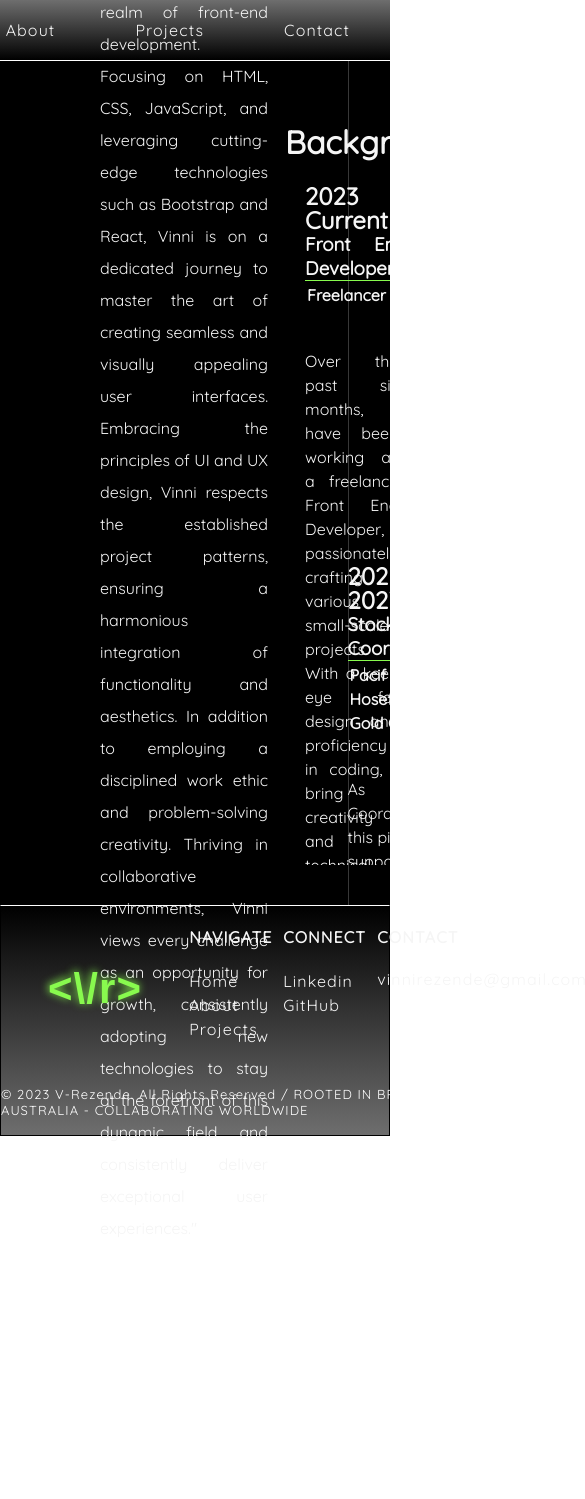
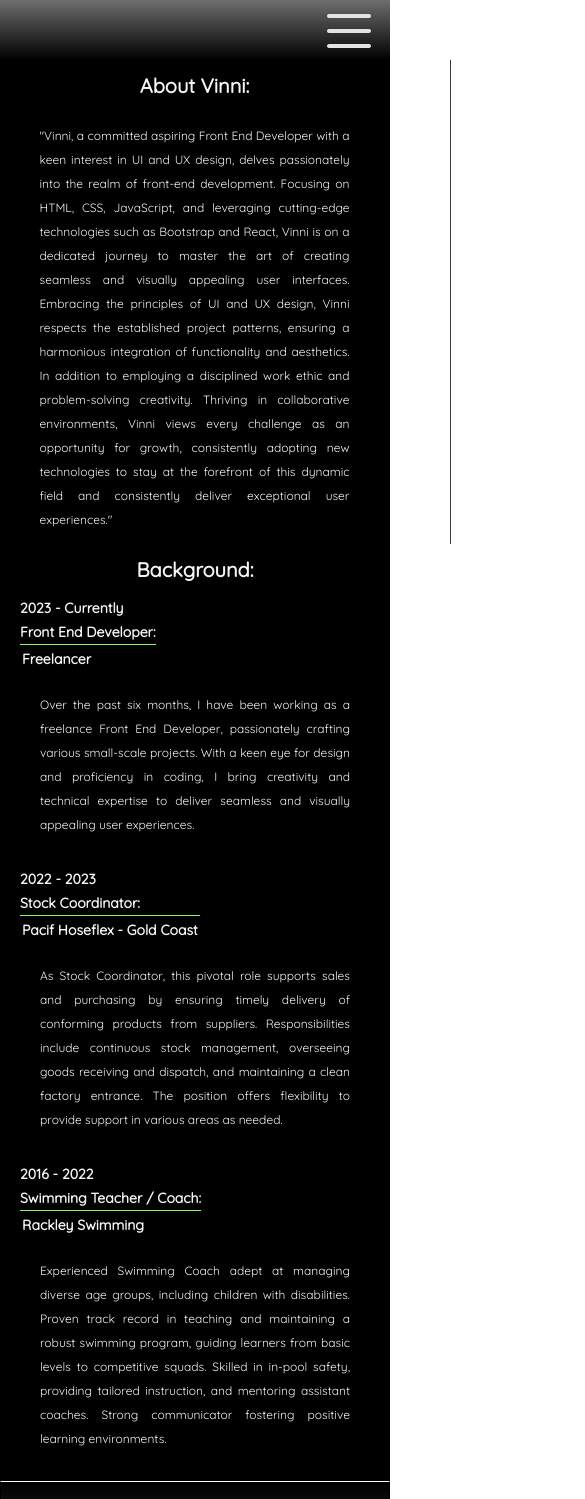
Before and after one commit to V-Rezende/V-Rezende-Portfolio, a React (Vite) app: page /about in a window 390 px wide. Shown: the top 1499 px of the page, 585 px wide, since content can reach past the window. Before the commit the page ends 1244 px from the top, so only its background shows below. Built offline with nearby package versions, Linux system fonts and the light colour scheme.

Commit message:
12-01-24

```diff
--- a/src/components/cardStyle.css
+++ b/src/components/cardStyle.css
@@ -43,34 +43,6 @@
     transform: translateX(-58%) !important;
   }
 
-  /* @media (max-width: 990px) {
-    .slider-controler .swiper-button-next {
-      left: 70% !important;
-      transform: translateX(-70%) !important;
-    }
-  }
-
-  @media (max-width: 450px) {
-    .slider-controler .swiper-button-next {
-      left: 80% !important;
-      transform: translateX(-80%) !important;
-    }
-  }
-
-  @media (max-width: 990px) {
-    .slider-controler .swiper-button-prev {
-      left: 30% !important;
-      transform: translateX(-30%) !important;
-    }
-  }
-
-  @media (max-width: 450px) {
-    .slider-controler .swiper-button-prev {
-      left: 20% !important;
-      transform: translateX(-20%) !important;
-    }
-  } */
-
   .slider-controler .slider-arrow {
     background: rgb(170, 170, 170);
     width: 2rem;
@@ -104,3 +76,42 @@
   .swiper-pagination .swiper-pagination-bullet-active {
     background: #88FA4E;
   }
+
+/* -------------------- RESPONSIVE -------------------- */
+
+@media (max-width: 990px) {
+  .slider-controler .swiper-button-next {
+    left: 70% !important;
+    transform: translateX(-70%) !important;
+  }
+  .slider-controler .swiper-button-prev {
+    left: 30% !important;
+    transform: translateX(-30%) !important;
+  }
+
+  .swiper-pagination {
+    position: relative;
+    top: 1rem;
+  }
+}
+
+@media (max-width: 450px) {
+  .slider-controler .swiper-button-next {
+    left: 80% !important;
+    transform: translateX(-80%) !important;
+  }
+
+  .slider-controler .swiper-button-prev {
+    left: 20% !important;
+    transform: translateX(-20%) !important;
+  }
+
+  .slider-controler{
+    position: relative;
+    bottom: 20px;
+    display: flex;
+    align-items: center;
+    justify-content: center;
+  }
+
+}
--- a/src/components/cards.jsx
+++ b/src/components/cards.jsx
@@ -37,6 +37,23 @@ const Cards = () => {
               }}
               modules={[EffectCoverflow, Pagination, Navigation]}
               className="swiper_container"
+              breakpoints={{
+                768: {
+                  slidesPerView: 2,
+                },
+                430: {
+                  slidesPerView: 1,
+                },
+                414: {
+                  slidesPerView: 1,
+                },
+                390: {
+                  slidesPerView: 1,
+                },
+                375: {
+                  slidesPerView: 1,
+                },
+              }}
             >
             <SwiperSlide>
               <img src={slide_image_1} alt="slide_image" />
--- a/src/components/footer.css
+++ b/src/components/footer.css
@@ -74,3 +74,61 @@ footer {
     font-size: small;
     color: white;
 }
+
+/* -------------------- RESPONSIVE -------------------- */
+
+@media screen and (min-width:360px) and (max-width: 820px) {
+    .footer-section {
+        display: grid;
+        grid-row: 1;
+        grid-template-columns: 25% 20% 20% 35%;
+        grid-template-rows: auto;
+    }
+}
+
+@media screen and (min-width:360px) and (max-width: 768px) {
+    .footer-section {
+        display: grid;
+        grid-row: 1;
+        grid-template-columns: 25% 20% 20% 35%;
+        grid-template-rows: auto;
+    }
+
+    .footer-foot{
+        font-size: x-small;
+    }
+}
+
+@media screen and (min-width:360px) and (max-width: 430px) {
+    .logo h1{
+        display: none;
+    }
+
+    .footer-section {
+        display: grid;
+        grid-row: 1;
+        grid-template-columns: 1% 24% 25% 50%;
+        grid-template-rows: auto;
+        font-size: 12px;
+        padding-left: 20px;
+    }
+
+    .footer-foot{
+        font-size: 8px;
+        text-align: center;
+    }
+}
+
+@media screen and (max-width: 375px) {
+    .logo h1{
+        display: none;
+    }
+
+    .footer-section {
+        font-size: 8px;
+    }
+
+    .footer-foot{
+        font-size: 6px;
+    }
+}
--- a/src/components/form.css
+++ b/src/components/form.css
@@ -45,3 +45,26 @@
     transition: 0.2s ease-in-out;
     font-weight: bolder;
 }
+
+@media screen and (min-width:360px) and (max-width: 430px) {
+    .form-form{
+        width: 70%;
+        font-size: 16px;
+        margin: 0;
+        padding: 20px 40px 20px 40px;
+    }
+
+    .item{
+        width: 100%;
+        height: 25px;
+        margin-top: 10px;
+        margin-bottom: 10px;
+    }
+
+    .item-message{
+        width: 100%;
+        height: 50px;
+        margin-top: 10px;
+        margin-bottom: 10px;
+    }
+}
--- a/src/components/navbar.css
+++ b/src/components/navbar.css
@@ -1,4 +1,4 @@
-nav {
+.nav-menu nav {
     display: flex;
     align-items: center;
     justify-content: flex-end;
@@ -29,3 +29,63 @@ nav {
     text-shadow: -1px 1px 2px #88FA4E;
     transition: 0.5s;
   }
+
+  .mobile-menu{
+    display: none;
+  }
+
+  .mobile-menu-icon{
+    display: none;
+}
+
+/* -------------------- RESPONSIVE -------------------- */
+
+@media screen and (min-width:360px) and (max-width: 767px) {
+
+.nav-menu{
+  background: linear-gradient(to top, black, rgb(110, 110, 110));
+}
+
+.nav-menu nav{
+  display: none;
+}
+
+.hide-desktop-menu{
+  display: none;
+}
+
+.mobile-menu-icon{
+  display: flex;
+  align-items:center ;
+  justify-content: flex-end;
+  padding-right: 10px;
+  padding-top: 5px;
+}
+
+.menu-icon{
+  background: transparent;
+  border: none;
+  cursor: pointer;
+}
+
+.mobile-menu nav{
+  width: 100%;
+  display: flex;
+  flex-direction: column;
+  align-items: center;
+  background: linear-gradient(to top, black, rgb(110, 110, 110));
+  font-family: quicksand;
+  gap: 10px;
+  padding-top: 10px;
+  padding-bottom: 10px;
+}
+
+.mobile-menu.open{
+  display: flex;
+}
+
+.mobile-menu nav{
+  text-align: center;
+}
+
+}
--- a/src/components/navbar.jsx
+++ b/src/components/navbar.jsx
@@ -1,17 +1,49 @@
-import React from 'react'
+import React, { useState } from 'react'
 import { Link } from 'react-router-dom'
 import './navbar.css'
 
 const Navbar = () => {
+
+  // function menuShow() {
+  //   const menuMobile = document.querySelector('.mobile-menu');
+  //       if(menuMobile.classList.contains('open')) {
+  //           menuMobile.classList.remove('open');
+  //       }
+  //       else {
+  //           menuMobile.classList.add('open')
+  //       }
+  // }
+
+  const [isMenuOpen, setMenuOpen] = useState(false);
+
+  const menuShow = () => {
+    setMenuOpen(!isMenuOpen);
+  }
+
   return (
-    <div>
-      <nav className='navbar'>
+  <>
+    <div className={`nav-menu ${isMenuOpen ? 'hide-desktop-menu' : ''}`}>
+      <nav className='desktop-menu'>
         <Link to='/' className='nav-item-home'>Home</Link>
         <Link to='/about' className='nav-item'>About</Link>
         <Link to='/projects' className='nav-item'>Projects</Link>
         <Link to='/contact' className='nav-item'>Contact</Link>
       </nav>
+
+      <div className="mobile-menu-icon">
+        <button onClick={menuShow} className="menu-icon"><img src="./brands/icons8-hamburger-menu-50.png" alt="icone"/></button>
+      </div>
     </div>
+
+    <div className={`mobile-menu ${isMenuOpen ? 'open' : ''}`} >
+      <nav>
+        <Link to='/' className='nav-item-home' onClick={menuShow}>Home</Link>
+        <Link to='/about' className='nav-item' onClick={menuShow}>About</Link>
+        <Link to='/projects' className='nav-item' onClick={menuShow}>Projects</Link>
+        <Link to='/contact' className='nav-item' onClick={menuShow}>Contact</Link>
+      </nav>
+    </div>
+ </>
   )
 }
 
--- a/src/pages/about.css
+++ b/src/pages/about.css
@@ -4,7 +4,8 @@
 
     display: grid;
     grid-template-areas: "about background";
-    grid-template-columns: 1fr 1fr;grid-template-rows: 100vh;
+    grid-template-columns: 1fr 1fr;
+    grid-template-rows: 100vh;
 }
 
 @keyframes enteringLeftToRight {
@@ -144,3 +145,115 @@
     padding-top: 40px;
     padding-bottom: 0;
 }
+
+/* -------------------- RESPONSIVE -------------------- */
+
+@media screen and (min-width:360px) and (max-width: 820px) {
+    /* .about-section{
+        background-color: black;
+        color: whitesmoke;
+        display: grid;
+        grid-template-areas: "about background";
+        grid-template-rows: 1fr 1fr;
+        grid-template-columns: 100vh;
+    } */
+    .about-section{
+        display: flex;
+        flex-direction: column;
+        align-items: center;
+        justify-content: center;
+    }
+
+    .about{
+        width: 100%;
+        align-items: center;
+    }
+
+    .about h1{
+        font-size: 20px;
+        padding-left: 40px;
+    }
+
+    .about p{
+        line-height: 1.5rem;
+        font-size: 12px;
+        padding-right: 20px;
+    }
+
+    .background{
+        display: flex;
+        flex-direction: column;
+        align-items: center;
+        justify-content: center;
+        width: 100%;
+        margin: 0;
+        padding: 0;
+    }
+
+    .background-section{
+        display: flex;
+        flex-direction: column;
+        align-items: center;
+        justify-content: center;
+    }
+
+    .background h1{
+        text-align: center;
+        font-size: 20px;
+}
+    .background h1{
+        text-align: center;
+    }
+
+    .background-title{
+        padding-left: 10px;
+    }
+
+    .background-title h2 {
+        font-size: 14px;
+    }
+
+    .background-title h3{
+        font-size: 14px;
+    }
+
+    .background-title h4 {
+        font-size: 14px;
+}
+
+    .background-title{
+        padding-left: 20px;
+    }
+
+    .year-2024{
+        margin: 0;
+        padding: 0;
+    }
+
+    .year-2024 p{
+        font-size: 12px;
+        padding: 20px 40px 30px 40px;
+}
+
+    .year-2023{
+        margin: 0;
+        padding: 0;
+    }
+
+    .year-2023 p{
+        font-size: 12px;
+        padding: 20px 40px 30px 40px;
+}
+
+    .year-2022{
+        margin: 0;
+        padding: 0;
+}
+
+    .year-2022 p{
+        font-size: 12px;
+        padding: 20px 40px 30px 40px;
+}
+
+
+}
--- a/src/pages/contact.css
+++ b/src/pages/contact.css
@@ -61,3 +61,57 @@
     line-height: 2rem;
     text-align: center;
 }
+
+/* -------------------- RESPONSIVE -------------------- */
+
+@media screen and (min-width:360px) and (max-width: 1024px) {
+    .contact-section{
+        display: flex;
+        flex-direction:column ;
+        align-items: center;
+        justify-content: center;
+    }
+
+    .contact-contact{
+        margin: 0;
+        padding: 50px 60px 0 60px;
+    }
+
+    .form{
+        width: 100%;
+        height: auto;
+        display: flex;
+        align-items: center;
+        justify-content: center;
+        margin: 0;
+        padding: 20px 0 20px 0;
+    }
+}
+
+@media screen and (min-width:360px) and (max-width: 430px) {
+    .contact-contact{
+        margin: 0;
+        padding: 25px 40px 0 30px;
+    }
+
+    .top-contact h2{
+        font-size: large;
+    }
+
+    .top-contact p{
+        font-size: medium;
+        line-height: 1.5rem;
+    }
+
+    .bottom-contact p{
+        font-size: medium;
+        line-height: 1.5rem;
+    }
+
+    .form{
+        width: 100%;
+        height: auto;
+        margin: 0;
+        padding: 0;
+    }
+}
--- a/src/pages/home.css
+++ b/src/pages/home.css
@@ -87,3 +87,64 @@
     width: 300px;
     height: auto;
 }
+
+/* -------------------- RESPONSIVE -------------------- */
+
+@media screen and (min-width:360px) and (max-width: 915px) {
+    .header{
+        display: grid;
+        grid-template-columns: 100%;
+        grid-template-rows: 40% 60%;
+    }
+
+    .header-right{
+        grid-column: 1;
+        grid-row: 1;
+        display: flex;
+        align-items: center;
+        justify-content: center;
+    }
+
+    .header-right img{
+        width: 150px;
+        height: 150px;
+        align-self: center;
+        margin-top: 20px;
+    }
+
+    .header-left{
+        grid-column: 1;
+        grid-row: 2;
+    }
+
+    .header-title{
+        font-size: small;
+        width: 100%;
+        margin: 0;
+        padding: 0;
+        position: relative;
+        left: 25%;
+    }
+
+    .header-logo{
+        margin-right: 110px;
+        padding: 0;
+    }
+
+}
+
+@media screen and (min-width:360px) and (max-width: 430px) {
+    .header-title{
+        font-size: small;
+        width: 100%;
+        margin: 0;
+        padding: 0;
+        padding-right: 180px;
+    }
+}
+
+@media screen and (min-width:360px) and (max-width: 415px) {
+    .header-title{
+        padding-bottom:20px ;
+    }
+}
--- a/src/pages/home.jsx
+++ b/src/pages/home.jsx
@@ -26,7 +26,6 @@ const Home = () => {
             </div>
         </div>
         <Cards/>
-
     </div>
   )
 }
--- a/src/pages/projects.css
+++ b/src/pages/projects.css
@@ -65,7 +65,7 @@
     flex-direction: column;
     justify-content: center;
     padding-left: 40px;
-    padding-right: 80px;
+    padding-right: 60px;
 }
 
 .proj-description p{
@@ -102,3 +102,53 @@ a{
 a:hover{
     font-weight: bold;
 }
+
+/* -------------------- RESPONSIVE -------------------- */
+
+@media screen and (min-width:360px) and (max-width: 860px) {
+
+    .proj-section{
+        padding-bottom: 40px;
+    }
+
+    .proj-image img{
+        width: 90%;
+    }
+
+    .proj-description h2{
+        font-size: medium;
+    }
+
+    .proj-description p{
+        font-size: small;
+        line-height: 1.5rem;
+}
+}
+
+@media screen and (min-width:360px) and (max-width: 430px) {
+
+    .proj-section{
+        padding-bottom: 40px;
+    }
+
+    .thiago,
+    .tour,
+    .cafe,
+    .era{
+        display: flex;
+        flex-direction: column;
+        align-items: center;
+        justify-content: center;
+        margin: 0;
+        padding: 0;
+    }
+
+    .proj-description h2{
+        font-size: medium;
+    }
+
+    .proj-description p{
+        font-size: small;
+        line-height: 1.5rem;
+}
+}
```
Also changed, not shown: public/brands/icons8-hamburger-menu-50.png (added).
